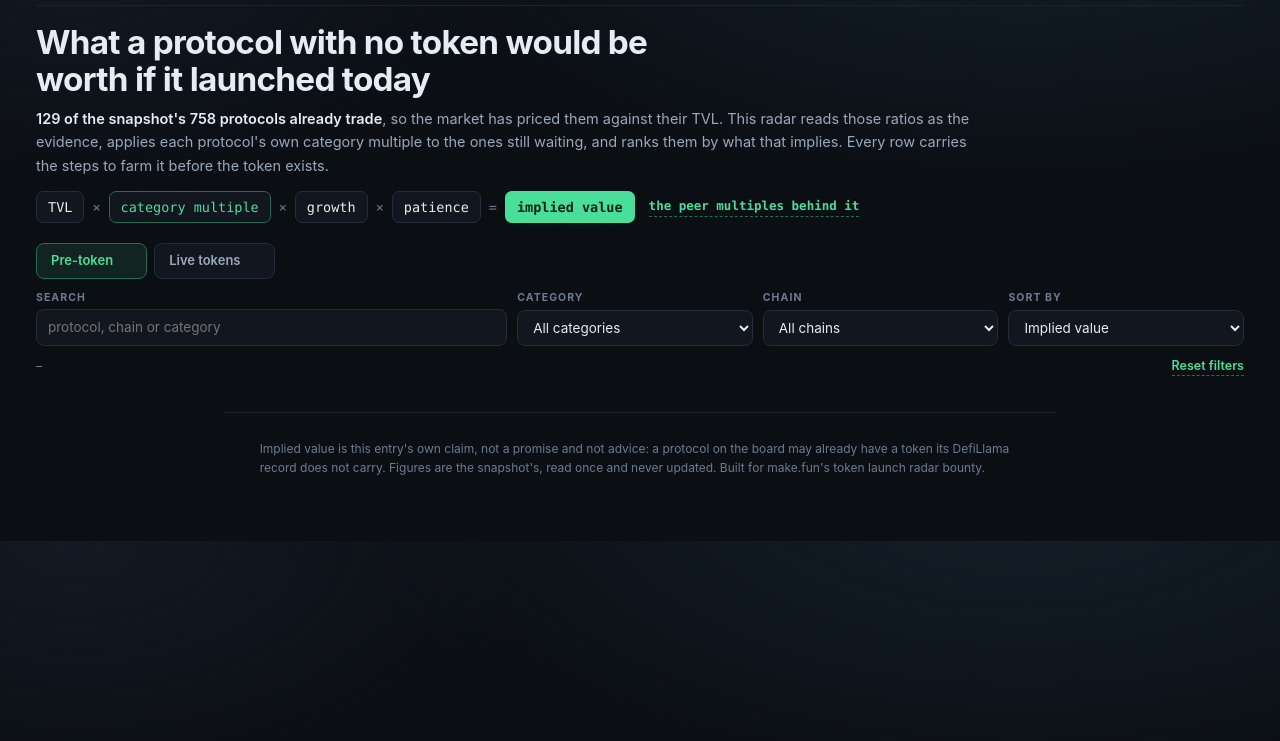
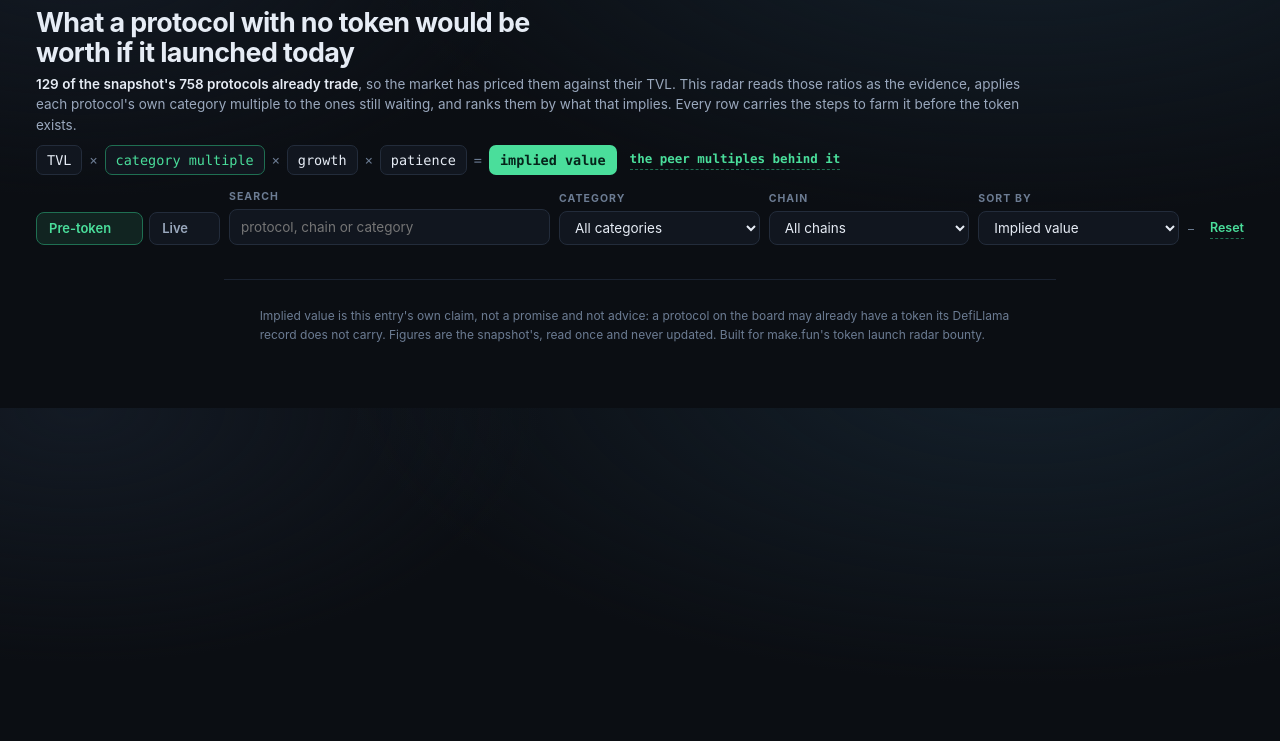
Before and after one commit to fitrylaela/Make.fun, a plain HTML site: page dashboard/index.html in a window 1280 px wide. Shown: the part 59-800 px from the top of the page. Drawn offline with Linux system fonts and the light colour scheme; a script that the page names is missing.

Commit message:
Fit the board's first eight rows in the first screen
Five rows showed above the fold, which is a board a reader has to scroll to see. The hero is
tighter, the filter row is one line instead of three, and each row loses two pixels of padding,
so eight rows and the whole control set are visible without scrolling at 1440x900.

Co-authored-by: openhands <openhands@all-hands.dev>

```diff
--- a/dashboard/app.css
+++ b/dashboard/app.css
@@ -50,7 +50,7 @@ body {
 .masthead {
   max-width: 1440px;
   margin: 0 auto;
-  padding: 20px 36px 0;
+  padding: 14px 36px 0;
 }
 
 .mast-top {
@@ -59,7 +59,7 @@ body {
   justify-content: space-between;
   gap: 20px;
   flex-wrap: wrap;
-  padding-bottom: 14px;
+  padding-bottom: 10px;
   border-bottom: 1px solid var(--line-soft);
 }
 
@@ -109,8 +109,8 @@ body {
 }
 
 h1 {
-  margin: 18px 0 0;
-  font-size: clamp(27px, 2.6vw, 36px);
+  margin: 12px 0 0;
+  font-size: clamp(24px, 2.1vw, 30px);
   line-height: 1.1;
   letter-spacing: -.022em;
   font-weight: 700;
@@ -118,26 +118,26 @@ h1 {
 }
 
 .lede {
-  margin: 10px 0 0;
-  max-width: 104ch;
+  margin: 7px 0 0;
+  max-width: 118ch;
   color: var(--text-2);
-  font-size: 14.5px;
-  line-height: 1.6;
+  font-size: 13.5px;
+  line-height: 1.5;
 }
 .lede b { color: var(--text); font-weight: 600; }
 
 .formula {
-  margin: 14px 0 0;
+  margin: 10px 0 0;
   display: flex;
   align-items: center;
-  gap: 8px;
+  gap: 7px;
   flex-wrap: wrap;
   font-family: var(--mono);
   font-size: 13.5px;
 }
 
 .f-term {
-  padding: 5px 11px;
+  padding: 4px 10px;
   border-radius: 7px;
   border: 1px solid var(--line);
   background: var(--ink-2);
@@ -206,15 +206,15 @@ h1 {
 
 /* ── controls ─────────────────────────────────────────────── */
 
-.controls { padding-top: 20px; display: grid; gap: 11px; }
+.controls { padding-top: 14px; display: grid; gap: 8px; }
 
-.tabs { display: flex; gap: 7px; }
+.tabs { display: flex; gap: 6px; align-self: end; }
 
 .tab {
   font: inherit;
   font-size: 13px;
   font-weight: 600;
-  padding: 7px 14px;
+  padding: 6px 12px;
   border-radius: 8px;
   border: 1px solid var(--line);
   background: var(--ink-2);
@@ -235,7 +235,7 @@ h1 {
 }
 .tab[aria-selected="true"] .tab-count { color: var(--accent); background: rgba(74, 222, 155, .16); }
 
-.fields { display: grid; grid-template-columns: 2fr 1fr 1fr 1fr; gap: 10px; }
+.fields { display: grid; grid-template-columns: auto 1.6fr 1fr 1fr 1fr auto; gap: 9px; align-items: end; }
 .field { display: grid; gap: 4px; }
 .field > span { font-size: 10.5px; letter-spacing: .1em; text-transform: uppercase; color: var(--text-3); font-weight: 700; }
 .field input, .field select {
@@ -254,12 +254,12 @@ h1 {
   box-shadow: 0 0 0 3px rgba(74, 222, 155, .12);
 }
 
-.result-line { display: flex; align-items: center; justify-content: space-between; gap: 16px; font-size: 12.5px; color: var(--text-3); }
+.result-line { display: flex; align-items: center; gap: 10px; font-size: 12px; color: var(--text-3); white-space: nowrap; padding-bottom: 6px; }
 .result-line .link-btn { margin-top: 0; }
 
 /* ── board ────────────────────────────────────────────────── */
 
-#board { padding-top: 8px; }
+#board { padding-top: 6px; }
 
 .board-head, .row {
   display: grid;
@@ -269,7 +269,7 @@ h1 {
 }
 
 .board-head {
-  padding: 0 15px 7px;
+  padding: 0 15px 5px;
   font-size: 10px;
   letter-spacing: .1em;
   text-transform: uppercase;
@@ -288,7 +288,7 @@ h1 {
   background: none;
   border: none;
   border-bottom: 1px solid var(--line-soft);
-  padding: 9px 15px;
+  padding: 7px 15px;
   cursor: pointer;
   position: relative;
 }
@@ -302,7 +302,7 @@ h1 {
 .row[aria-current="true"] .r-rank { color: var(--accent); }
 
 .r-name { min-width: 0; }
-.r-name .n { font-weight: 600; font-size: 14px; color: var(--text); white-space: nowrap; overflow: hidden; text-overflow: ellipsis; }
+.r-name .n { font-weight: 600; font-size: 13.5px; color: var(--text); white-space: nowrap; overflow: hidden; text-overflow: ellipsis; }
 .r-name .c { margin-top: 1px; font-size: 11.5px; color: var(--text-3); white-space: nowrap; overflow: hidden; text-overflow: ellipsis; }
 .r-name .c .chain { color: var(--text-2); }
 
@@ -448,6 +448,7 @@ h1 {
 @media (max-width: 1080px) {
   .masthead, .peers, .controls, #board, .colophon, .detail { padding-left: 22px; padding-right: 22px; }
   .fields { grid-template-columns: 1fr 1fr; }
+  .tabs, .result-line { grid-column: 1 / -1; }
   .board-head, .row { grid-template-columns: 44px minmax(0, 1.5fr) 104px 78px 112px; }
   .r-age, .r-mult, .board-head .h-age, .board-head .h-mult { display: none; }
   .detail-grid { grid-template-columns: 1fr; }
--- a/dashboard/index.html
+++ b/dashboard/index.html
@@ -52,11 +52,11 @@
 </section>
 
 <section class="controls" aria-label="Filter the board">
-  <div class="tabs" role="tablist" aria-label="Token status">
-    <button role="tab" id="tab-pre" aria-selected="true" aria-controls="board" class="tab">Pre-token <span class="tab-count" id="count-pre"></span></button>
-    <button role="tab" id="tab-live" aria-selected="false" aria-controls="board" class="tab">Live tokens <span class="tab-count" id="count-live"></span></button>
-  </div>
   <div class="fields">
+    <div class="tabs" role="tablist" aria-label="Token status">
+      <button role="tab" id="tab-pre" aria-selected="true" aria-controls="board" class="tab">Pre-token <span class="tab-count" id="count-pre"></span></button>
+      <button role="tab" id="tab-live" aria-selected="false" aria-controls="board" class="tab">Live <span class="tab-count" id="count-live"></span></button>
+    </div>
     <label class="field">
       <span>Search</span>
       <input id="q" type="search" placeholder="protocol, chain or category" autocomplete="off">
@@ -80,10 +80,10 @@
         <option value="name">Name</option>
       </select>
     </label>
-  </div>
-  <div class="result-line">
-    <span id="result-count">–</span>
-    <button class="link-btn" id="reset">Reset filters</button>
+    <div class="result-line">
+      <span id="result-count">–</span>
+      <button class="link-btn" id="reset">Reset</button>
+    </div>
   </div>
 </section>
 
```
